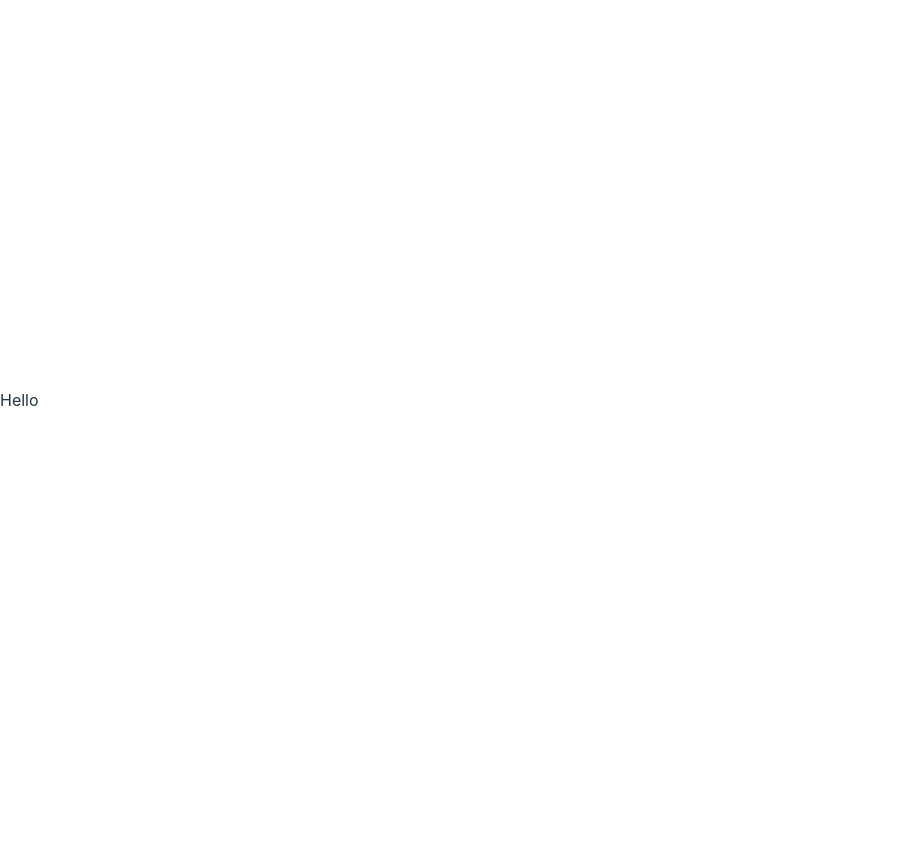
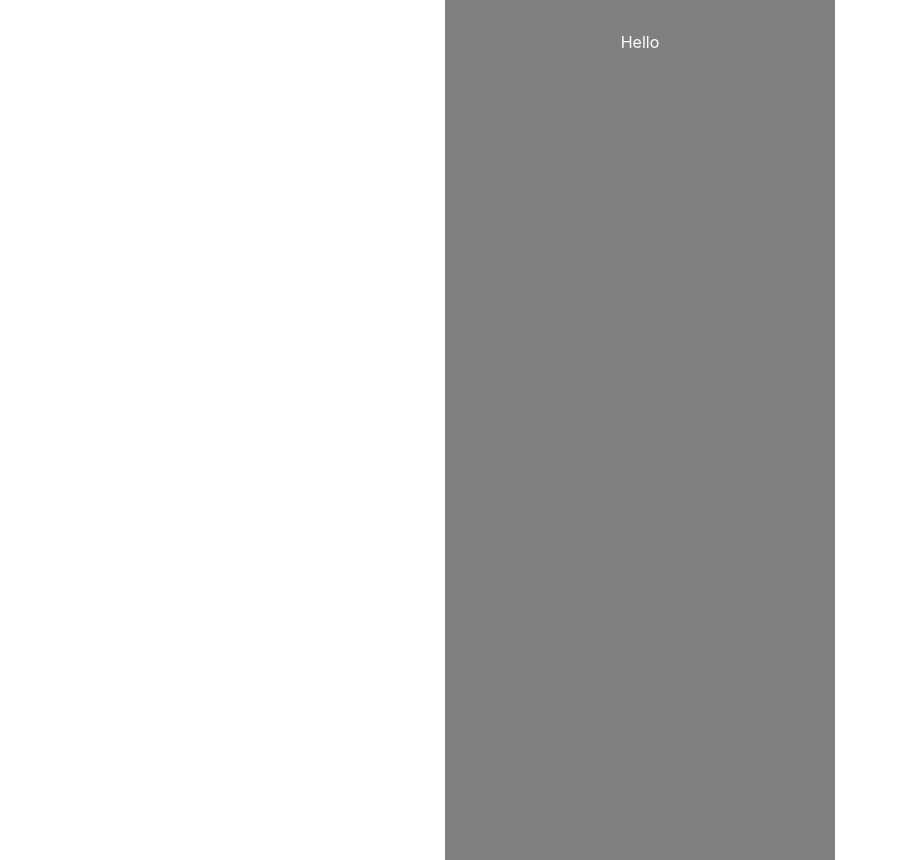
Before and after one commit to kradderley/new-calc-app-proj, a React (Vite) app in the folder calculator-proj/: page / in a window 1280 px wide. Shown: the whole page, without its empty margins (0-897 px from the left). Before the commit the page ends 800 px from the top, so only its background shows below. Built offline with nearby package versions, Linux system fonts and the light colour scheme.

Commit message:
background-fixed

```diff
--- a/calculator-proj/src/App.css
+++ b/calculator-proj/src/App.css
@@ -1,8 +1,8 @@
 /* #root {
-  max-width: 1280px;
   margin: 0 auto;
   padding: 2rem;
   text-align: center;
+  overflow: hidden;
 }
 
 .logo {
@@ -40,3 +40,7 @@
 .read-the-docs {
   color: #888;
 } */
+
+#root {
+  margin: 0 auto;
+}
--- /dev/null
+++ b/calculator-proj/src/components/calculator.css
@@ -0,0 +1,18 @@
+/* section {
+  background-color: gray;
+  height: 100vh;
+  width: 100vw;
+  color: white;
+  padding-top: 30px;
+  padding-bottom: 30px;
+  max-width: 390px;
+  max-height: 800px;
+  overflow: hidden;
+  text-align: center;
+
+} */
+
+/* .sectionOne {
+  max-width: 390px;
+  color: black;
+} */
--- a/calculator-proj/src/components/calculator.jsx
+++ b/calculator-proj/src/components/calculator.jsx
@@ -1,12 +1,30 @@
 import React from "react";
+import "./calculator.css";
 import styled from "styled-components";
 
 const Calculator = () => {
   return (
     <>
-      <div>Hello</div>
+      <StyledSection>
+        <section>
+          <div className="sectionOne">Hello</div>
+        </section>
+      </StyledSection>
     </>
   );
 };
 
+const StyledSection = styled.section`
+  background-color: gray;
+  height: 100vh;
+  width: 100vw;
+  color: white;
+  padding-top: 30px;
+  padding-bottom: 30px;
+  max-width: 390px;
+  max-height: 800px;
+  overflow: hidden;
+  text-align: center;
+`;
+
 export default Calculator;
```
